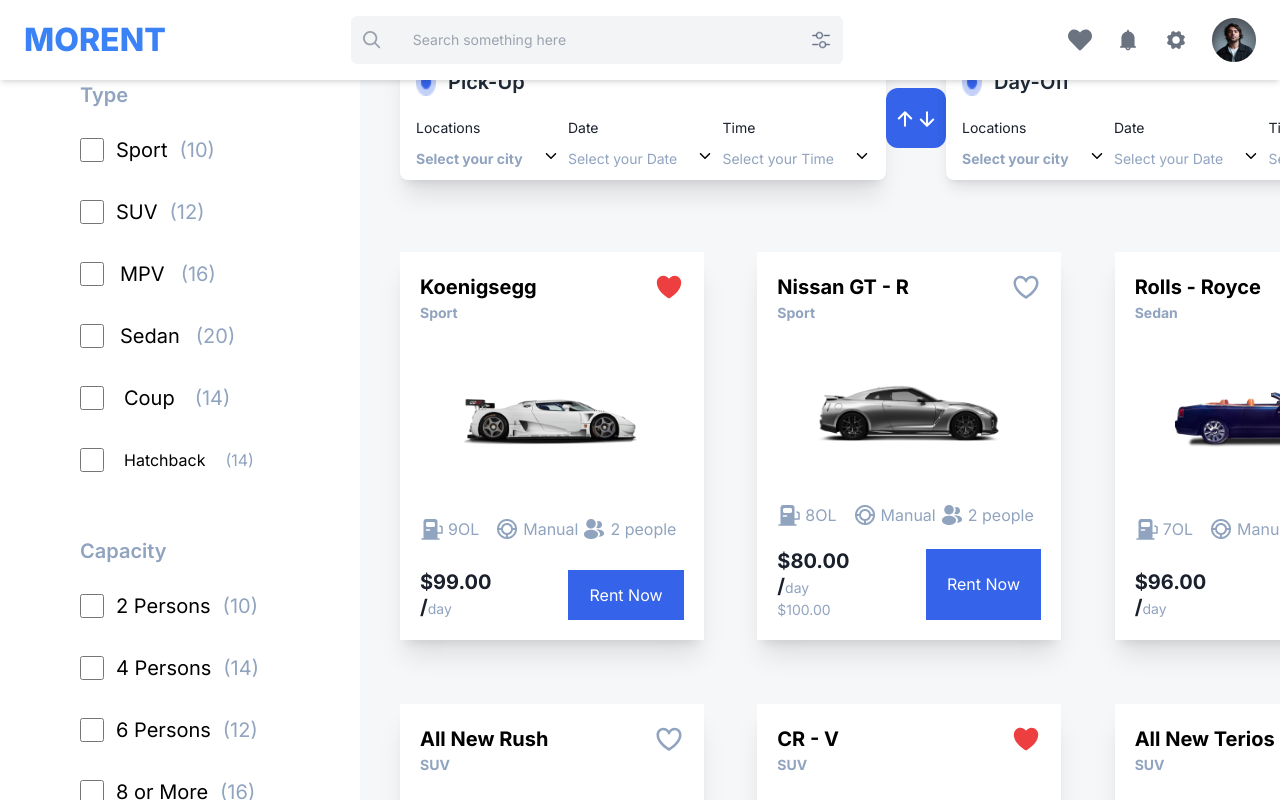
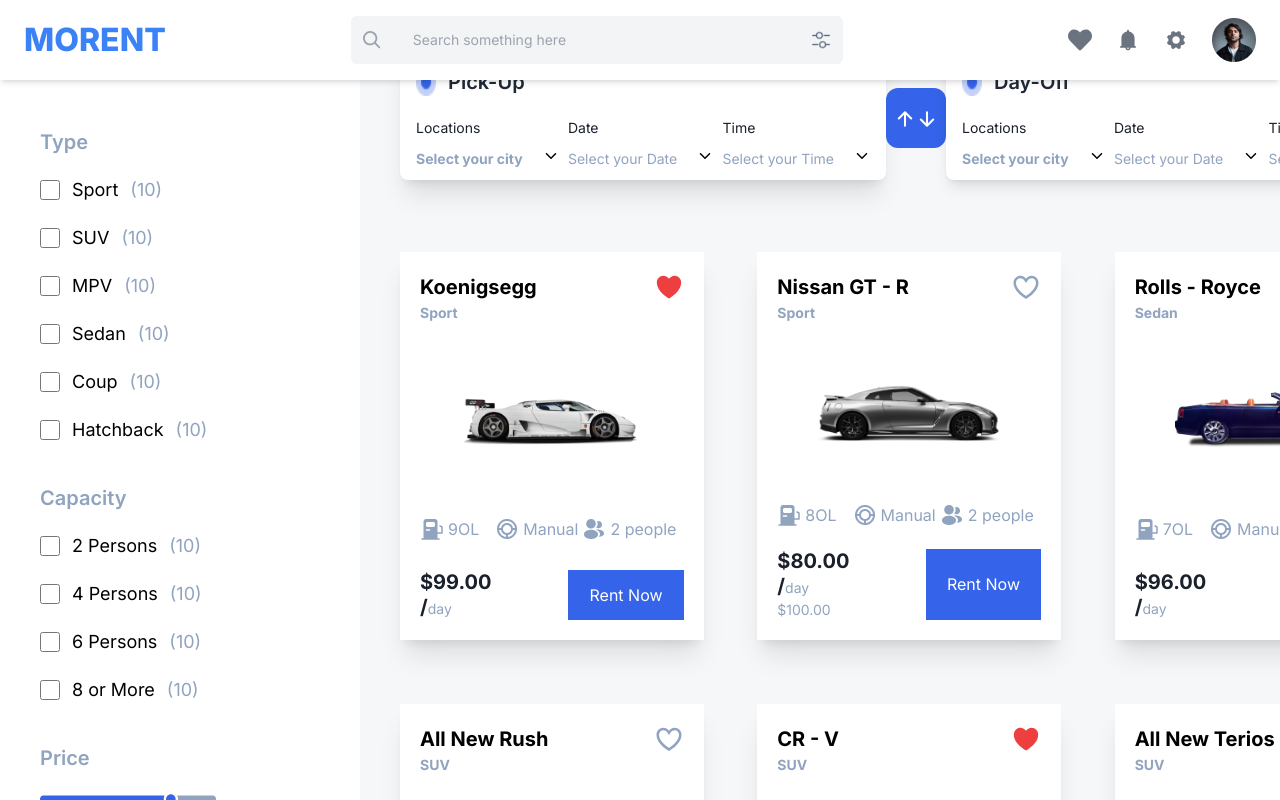
Before and after one commit to areebayaseen15/Hackhathone2-figma-template, a Next.js app: page /Page2 in a window 1280 px wide. Shown: the top 800 px of the page. Built offline with nearby package versions, Linux system fonts and the light colour scheme.

Commit message:
Update sideMenue.tsx

```diff
--- a/src/app/components/sideMenue.tsx
+++ b/src/app/components/sideMenue.tsx
@@ -1,194 +1,77 @@
-import React from 'react'
-import Image from "next/image"
+import React from "react";
+import Image from "next/image";
+
 const SideMenu = () => {
   return (
-    <div>
-     <div className='w-[360px] h-[1600px] p-20'>
-      <div className="w-[176px] h-[392px]">
-        <div className='h-[24px] flex flex-col gap-[32px]'>
-        <h1 className='text-[#90A3BF] text-[20px] leading-[15.12px] tracking-[-2%] font-[600]'>Type</h1>
-        <div className='flex items-center gap-3 text-[20px] height-[30px] leading-[30px] tracking-[-2%]'>
+    <div className="w-full max-w-[360px] lg:w-[360px] h-auto lg:h-[1600px] p-5 lg:p-10 bg-white">
+      <div className="w-full lg:w-[176px] h-auto">
+        {/* Type Section */}
+        <div className="mt-20 h-auto flex flex-col gap-5">
+          <h1 className="text-[#90A3BF] text-lg md:text-xl font-semibold">
+            Type
+          </h1>
+          {["Sport", "SUV", "MPV", "Sedan", "Coup", "Hatchback"].map(
+            (type, index) => (
+              <div
+                key={type}
+                className="flex items-center gap-3 text-base md:text-lg leading-6 tracking-[-2%]"
+              >
                 <input
                   type="checkbox"
-  name="check"
-  id="check"
-  className="w-[24px] h-[24px] rounded-xl border-gray-300 border focus:ring-2 focus:ring-blue-500"
+                  name={`check-${index}`}
+                  id={`check-${index}`}
+                  className="w-5 h-5 rounded-xl border-gray-300 border focus:ring-2 focus:ring-blue-500"
                 />
-            <p className='text-black'>Sport</p>
-            <span className='text-[#90A3BF]'>(10)</span>
+                <p className="text-black">{type}</p>
+                <span className="text-[#90A3BF]">(10)</span>
+              </div>
+            )
+          )}
         </div>
 
-
-        <div className='flex items-center gap-3 text-[20px] height-[30px] leading-[30px] tracking-[-2%]'>
+        {/* Capacity Section */}
+        <div className="h-auto flex flex-col gap-5 mt-10">
+          <h1 className="text-[#90A3BF] text-lg md:text-xl font-semibold">
+            Capacity
+          </h1>
+          {["2 Persons", "4 Persons", "6 Persons", "8 or More"].map(
+            (capacity, index) => (
+              <div
+                key={capacity}
+                className="flex items-center gap-3 text-base md:text-lg leading-6 tracking-[-2%]"
+              >
                 <input
                   type="checkbox"
-  name="check"
-  id="check"
-  className="w-[24px] h-[24px] rounded-xl border-gray-300 border focus:ring-2 focus:ring-blue-500"
+                  name={`capacity-${index}`}
+                  id={`capacity-${index}`}
+                  className="w-5 h-5 rounded-xl border-gray-300 border focus:ring-2 focus:ring-blue-500"
                 />
-
-            <p className='text-black'>SUV</p>
-            <span className='text-[#90A3BF]'>(12)</span>
+                <p className="text-black">{capacity}</p>
+                <span className="text-[#90A3BF]">(10)</span>
+              </div>
+            )
+          )}
         </div>
 
-
-        <div className='flex items-center gap-4 text-[20px] height-[30px] leading-[30px] tracking-[-2%]'>
-        <input
-  type="checkbox"
-  name="check"
-  id="check"
-  className="w-[24px] h-[24px] rounded-xl border-gray-300 border focus:ring-2 focus:ring-blue-500"
-/>
-
-            <p className='text-black'>MPV</p>
-            <span className='text-[#90A3BF]'>(16)</span>
-        </div>
-
-
-        <div className='flex items-center gap-4 text-[20px] height-[30px] leading-[30px] tracking-[-2%]'>
-        <input
-  type="checkbox"
-  name="check"
-  id="check"
-  className="w-[24px] h-[24px] rounded-xl border-gray-300 border focus:ring-2 focus:ring-blue-500"
-/>
-
-            <p className='text-black'>Sedan</p>
-            <span className='text-[#90A3BF]'>(20)</span>
-        </div>
-
-
-
-
-        <div className='flex items-center gap-5 text-[20px] height-[30px] leading-[30px] tracking-[-2%]'>
-        <input
-  type="checkbox"
-  name="check"
-  id="check"
-  className="w-[24px] h-[24px] rounded-xl border-gray-300 border focus:ring-2 focus:ring-blue-500"
-/>
-
-            <p className='text-black'>Coup</p>
-            <span className='text-[#90A3BF]'>(14)</span>
-        </div>
-
-
-
-        <div className='flex items-center gap-5 text-[16px] height-[30px] leading-[30px] tracking-[-2%]'>
-        <input
-  type="checkbox"
-  name="check"
-  id="check"
-  className="w-[24px] h-[24px] rounded-xl border-gray-300 border focus:ring-2 focus:ring-blue-500"
-/>
-
-            <p className='text-black '>Hatchback</p>
-            <span className='text-[#90A3BF]'>(14)</span>
-        </div>
-
-
-
-
-
-        </div>
-
-
-
-
-
-
-
-
-
-        </div>
-
-
-               {/* capacity */}
-
-
-        <div className='h-[24px] flex flex-col gap-[32px] mt-16'>
-          <h1 className='text-[#90A3BF] text-[20px] leading-[15.12px] tracking-[-2%] font-[600]'>Capacity</h1>
-        <div className='flex items-center gap-3 text-[20px] height-[30px] leading-[30px] tracking-[-2%]'>
-        <input
-  type="checkbox"
-  name="check"
-  id="check"
-  className="w-[24px] h-[24px] rounded-xl border-gray-300 border focus:ring-2 focus:ring-blue-500"
-/>
-            <p className='text-black'>2 Persons</p>
-            <span className='text-[#90A3BF]'>(10)</span>
-        </div>
-
-
-        <div className='flex items-center gap-3 text-[20px] height-[30px] leading-[30px] tracking-[-2%]'>
-        <input
-  type="checkbox"
-  name="check"
-  id="check"
-  className="w-[24px] h-[24px] rounded-xl border-gray-300 border focus:ring-2 focus:ring-blue-500"
-/>
-
-            <p className='text-black'>4 Persons</p>
-            <span className='text-[#90A3BF]'>(14)</span>
-        </div>
-
-
-        <div className='flex items-center gap-3 text-[20px] height-[30px] leading-[30px] tracking-[-2%]'>
-        <input
-  type="checkbox"
-  name="check"
-  id="check"
-  className="w-[24px] h-[24px] rounded-xl border-gray-300 border focus:ring-2 focus:ring-blue-500"
-/>
-
-            <p className='text-black'>6 Persons</p>
-            <span className='text-[#90A3BF]'>(12)</span>
-        </div>
-
-
-        <div className='flex items-center gap-3 text-[20px] height-[30px] leading-[30px] tracking-[-2%]'>
-        <input
-  type="checkbox"
-  name="check"
-  id="check"
-  className="w-[24px] h-[24px] rounded-xl border-gray-300 border focus:ring-2 focus:ring-blue-500"
-/>
-
-            <p className='text-black'>8 or More</p>
-            <span className='text-[#90A3BF]'>(16)</span>
-        </div>
-
-
-
-        <div className='h-[24px] flex flex-col gap-[32px] mt-10'>
-        <h1 className='text-[#90A3BF] text-[16px] leading-[15.12px] tracking-[-2%] font-[600]'>Price</h1>
+        {/* Price Section */}
+        <div className="h-auto flex flex-col gap-5 mt-10">
+          <h1 className="text-[#90A3BF] text-lg md:text-xl font-semibold">
+            Price
+          </h1>
           <Image
             src="/Assets/range.png"
-        alt="Profile"
+            alt="Range Slider"
             width={296}
             height={20}
-
+            className="w-full"
           />
-
-      <p className='text-[#90A3BF] text-[20px] leading-[15.12px] tracking-[-2%] font-[600]'>Max. $100.00</p>
-
-
-
-
-        </div>
-
-
-
-
-
-
+          <p className="text-[#90A3BF] text-base md:text-lg font-semibold">
+            Max. $100.00
+          </p>
         </div>
       </div>
+    </div>
+  );
+};
 
-
-        </div>
-
-  )
-}
-
-export default SideMenu
+export default SideMenu;
```
Lines whose indentation alone changed are shown as unchanged.
